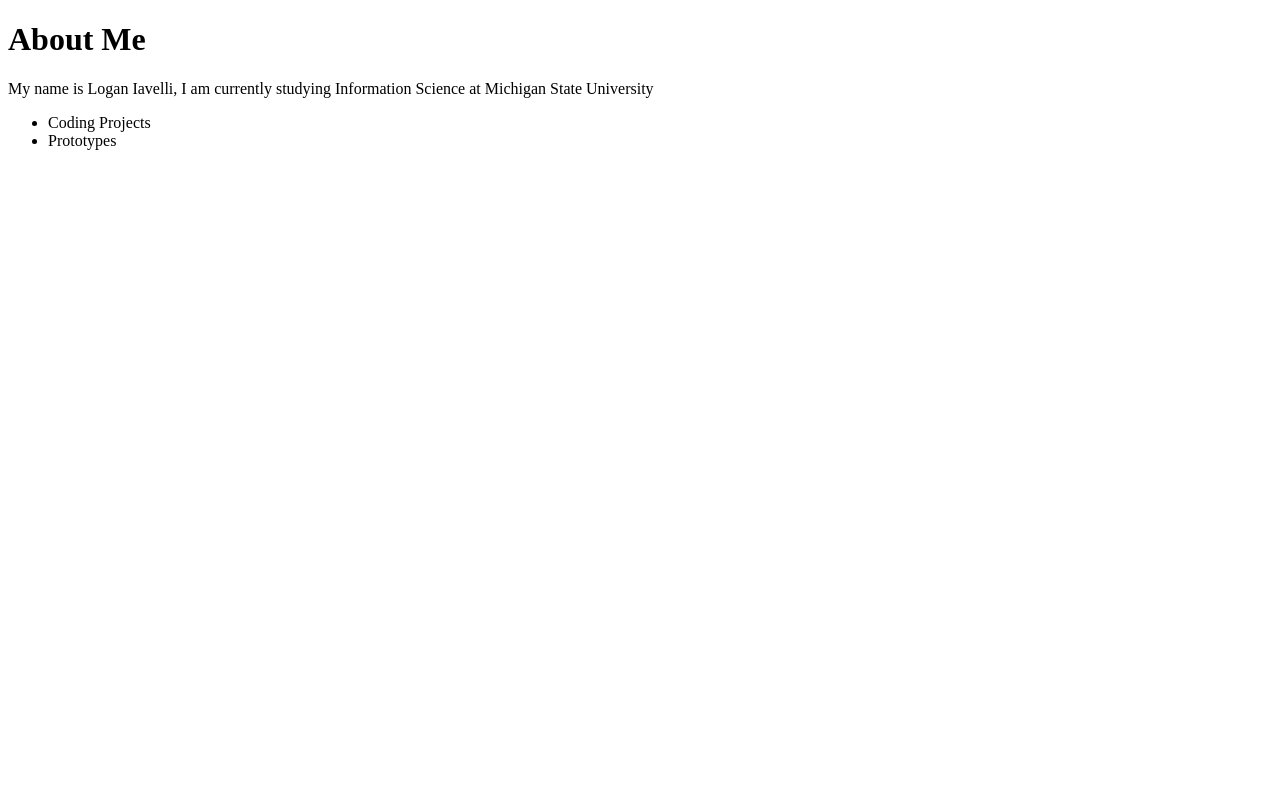
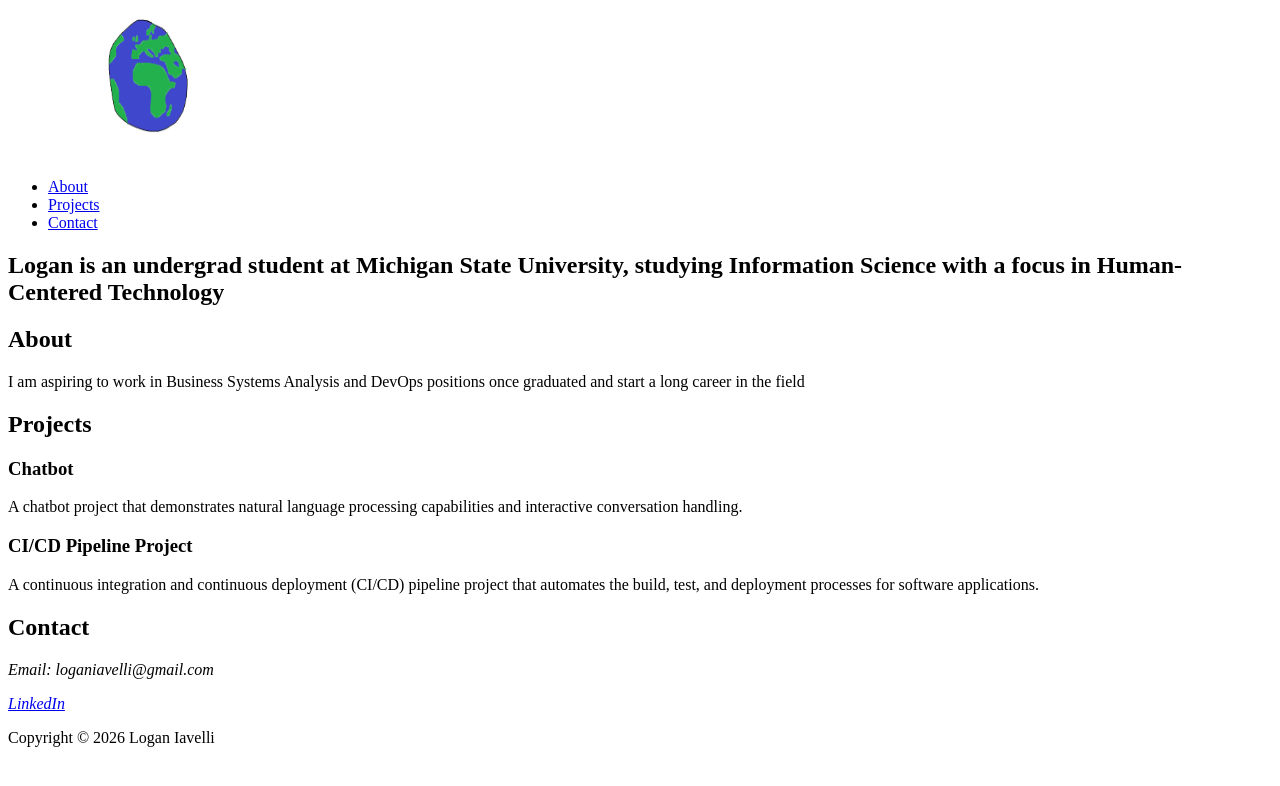
Before and after one commit to LoganIavelli/portfolio, a plain HTML site: page index.html in a window 1280 px wide. Drawn offline with Linux system fonts and the light colour scheme.

Commit message:
Added images folder containing globe, as well as the basic skeleton for index.html

```diff
--- a/index.html
+++ b/index.html
@@ -7,17 +7,44 @@
 </head>
 <body>
     <header>
-        <h1> About Me</h1>
-        <p>My name is Logan Iavelli, I am currently studying Information Science at Michigan State University</p>
+        <a href="#"><img src="images/globe.png" alt="Personal Logo" width="300" height="150"></a>
+        <nav>
+            <ul>
+                <li><a href="#about">About</a></li>
+                <li><a href="#projects">Projects</a></li>
+                <li><a href="#contacts">Contact</a></li>
+            </ul>
+        </nav>
     </header>
-    <nav>
-        <ul>
-            <li>Coding Projects</li>
-            <li>Prototypes</li>
-        </ul>
-    </nav>
-    <section>
-        <article></article>
-    </section>
+    <main>
+        <section id="about">
+            <h1>Logan is an undergrad student at Michigan State University, studying Information Science with a focus in Human-Centered Technology</h1>
+        </section>
+        <section>
+            <h2>About</h2>
+            <p>I am aspiring to work in Business Systems Analysis and DevOps positions once graduated and start a long career in the field</p>
+        </section>
+        <section id="projects">
+            <h2>Projects</h2>
+            <article>
+                <h3>Chatbot</h3>
+                <p>A chatbot project that demonstrates natural language processing capabilities and interactive conversation handling.</p>
+            </article>
+            <article>
+                <h3>CI/CD Pipeline Project</h3>
+                <p>A continuous integration and continuous deployment (CI/CD) pipeline project that automates the build, test, and deployment processes for software applications.</p>
+            </article>
+        </section>
+        <section id="contacts">
+            <h2>Contact</h2>
+            <address>
+                <p>Email: loganiavelli@gmail.com</p>
+                <p><a href="https://www.linkedin.com/in/logan-iavelli-25b2351bb/">LinkedIn</a></p>
+            </address>
+        </section>
+    </main>
+    <footer>
+        <p>Copyright &copy; 2026 Logan Iavelli</p>
+    </footer>
 </body>
 </html>
```
Also changed, not shown: images/globe.png (added).
